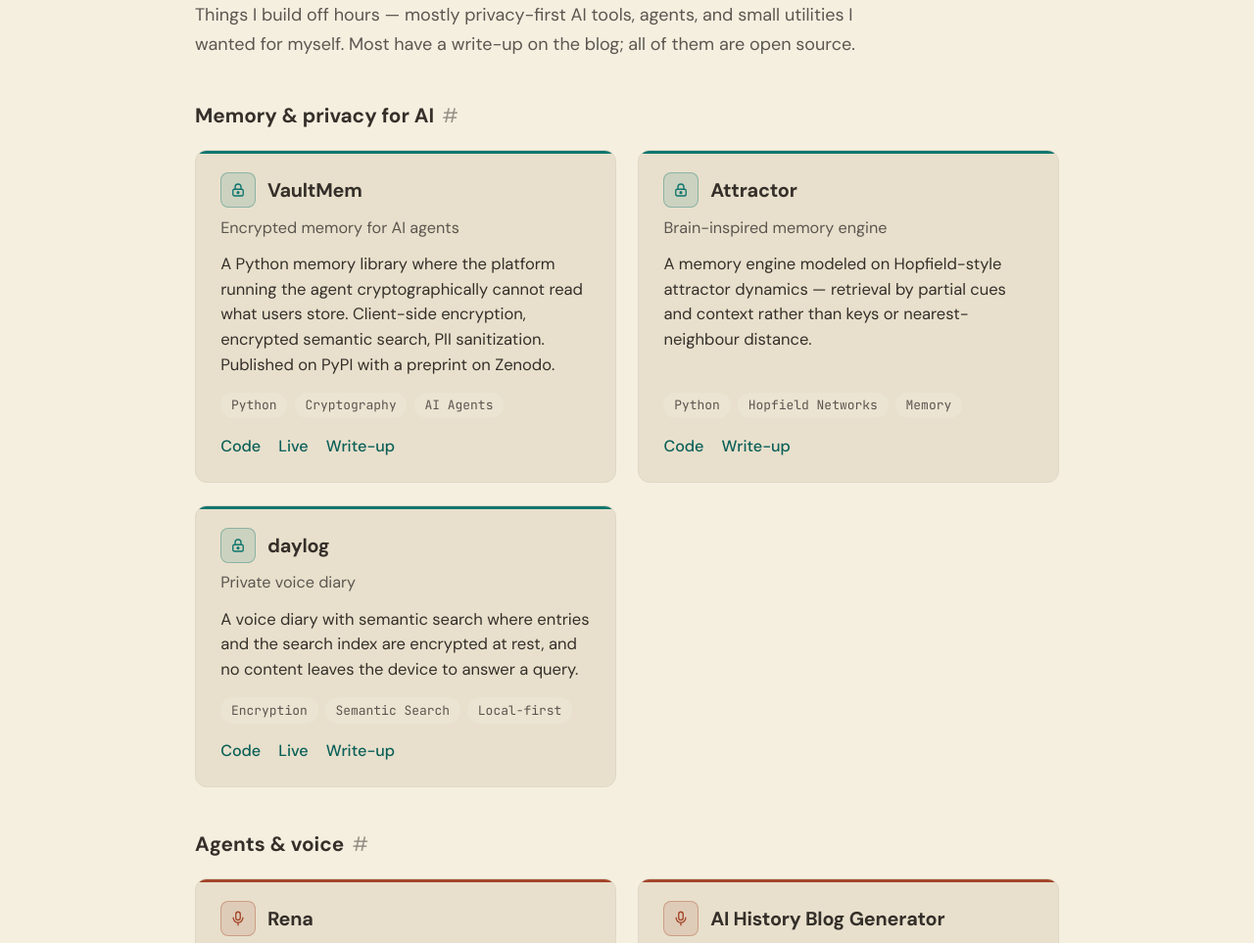
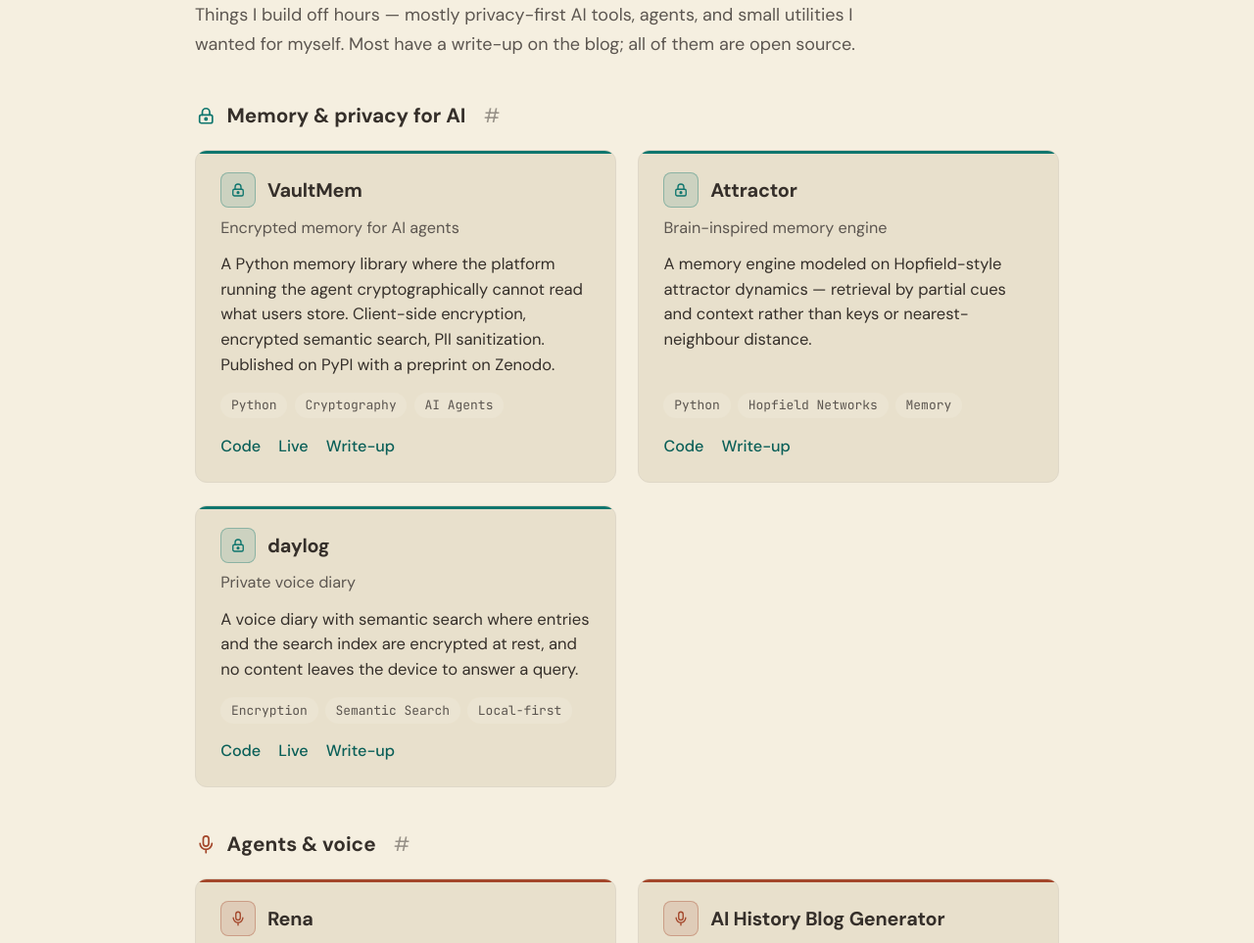
Before and after one commit to aag1091-alt/avinashgosavi.com, a Jekyll site: the page built from projects.md, in a window 1280 px wide and 1400 px high. Shown: the part 251-1214 px from the top of the window at 98% size. Built offline with Jekyll 4.4.1, drawn with Linux system fonts in a browser that asks for light colours.

Commit message:
Design: category icons on /projects headings
Shared _includes/project-icon.html used by project cards and the category
h2s; headings take the category color via data-cat.

Co-Authored-By: Claude <noreply@anthropic.com>

```diff
--- a/_data/changelog.yml
+++ b/_data/changelog.yml
@@ -1,5 +1,9 @@
 # Public changelog shown on /changelog and (latest 3) on the homepage.
 # Newest first. desk: Writing | Design | Engineering
+- date: 2026-10-21
+  desk: Design
+  text: Each category heading on the Projects page now carries the same small icon and color as its project cards.
+  link: /projects/
 - date: 2026-10-21
   desk: Writing
   text: The About page now links the side projects and reading it mentions — VaultMem's encrypted agent memory, daylog's local-first voice diary and the Paper TL;DR series.
--- a/_includes/project-card.html
+++ b/_includes/project-card.html
@@ -1,7 +1,7 @@
 {% assign cat_slug = include.project.category | slugify %}
 <article class="project-card" id="{{ include.project.name | slugify }}" data-cat="{{ cat_slug }}">
   <div class="project-head">
-    <span class="project-icon" aria-hidden="true"><svg viewBox="0 0 24 24" width="18" height="18" fill="none" stroke="currentColor" stroke-width="1.8" stroke-linecap="round" stroke-linejoin="round">{% case cat_slug %}{% when "memory-privacy-for-ai" %}<rect x="5" y="11" width="14" height="9" rx="2"/><path d="M8 11V8a4 4 0 0 1 8 0v3"/><circle cx="12" cy="15.5" r="1.2"/>{% when "agents-voice" %}<rect x="9" y="3" width="6" height="11" rx="3"/><path d="M5.5 11a6.5 6.5 0 0 0 13 0M12 17.5V21"/>{% when "tools-i-wanted-for-myself" %}<path d="M14.5 6.5a4 4 0 0 0-5.3 5.3L4 17l3 3 5.2-5.2a4 4 0 0 0 5.3-5.3l-2.4 2.4-2.6-.4-.4-2.6z"/>{% else %}<path d="M12 3.5l1.9 5.1 5.1 1.9-5.1 1.9L12 17.5l-1.9-5.1L5 10.5l5.1-1.9z"/><path d="M18.5 16v4M16.5 18h4"/>{% endcase %}</svg></span>
+    <span class="project-icon" aria-hidden="true">{% include project-icon.html cat=cat_slug %}</span>
     <div class="project-head-text">
       {% if include.show_category %}<p class="project-kicker">{{ include.project.category }}</p>{% endif %}
       <h3 class="project-name">{{ include.project.name }}</h3>
--- /dev/null
+++ b/_includes/project-icon.html
@@ -0,0 +1,2 @@
+{%- comment -%} Category icon (decorative). Usage: {% include project-icon.html cat="agents-voice" %} {%- endcomment -%}
+<svg viewBox="0 0 24 24" width="18" height="18" fill="none" stroke="currentColor" stroke-width="1.8" stroke-linecap="round" stroke-linejoin="round">{% case include.cat %}{% when "memory-privacy-for-ai" %}<rect x="5" y="11" width="14" height="9" rx="2"/><path d="M8 11V8a4 4 0 0 1 8 0v3"/><circle cx="12" cy="15.5" r="1.2"/>{% when "agents-voice" %}<rect x="9" y="3" width="6" height="11" rx="3"/><path d="M5.5 11a6.5 6.5 0 0 0 13 0M12 17.5V21"/>{% when "tools-i-wanted-for-myself" %}<path d="M14.5 6.5a4 4 0 0 0-5.3 5.3L4 17l3 3 5.2-5.2a4 4 0 0 0 5.3-5.3l-2.4 2.4-2.6-.4-.4-2.6z"/>{% else %}<path d="M12 3.5l1.9 5.1 5.1 1.9-5.1 1.9L12 17.5l-1.9-5.1L5 10.5l5.1-1.9z"/><path d="M18.5 16v4M16.5 18h4"/>{% endcase %}</svg>
--- a/assets/css/style.css
+++ b/assets/css/style.css
@@ -1632,10 +1632,16 @@ body.theme-dark {
   --cat-tools: #b5c47e;
   --cat-fun: #c9a3dc;
 }
-.project-card { position: relative; overflow: hidden; --cat: var(--accent); } /* memory = theme accent */
-.project-card[data-cat="agents-voice"] { --cat: var(--cat-agents); }
-.project-card[data-cat="tools-i-wanted-for-myself"] { --cat: var(--cat-tools); }
-.project-card[data-cat="just-for-fun"] { --cat: var(--cat-fun); }
+.project-card { position: relative; overflow: hidden; }
+.project-card, .project-category { --cat: var(--accent); } /* memory = theme accent */
+[data-cat="agents-voice"] { --cat: var(--cat-agents); }
+[data-cat="tools-i-wanted-for-myself"] { --cat: var(--cat-tools); }
+[data-cat="just-for-fun"] { --cat: var(--cat-fun); }
+/* /projects headings carry the same category icon as their cards, a size smaller */
+.project-category { display: flex; align-items: center; gap: 0.55rem; }
+.project-category-icon { flex: none; display: inline-grid; place-items: center; color: var(--cat); }
+.project-category-icon svg { width: 1.25rem; height: 1.25rem; }
+.project-category .heading-anchor { margin-left: 0; }
 .project-card::before {
   content: "";
   position: absolute;
--- a/projects.md
+++ b/projects.md
@@ -12,7 +12,8 @@ permalink: /projects/
   {% for cat in order %}
   {% assign group = site.data.projects | where: "category", cat %}
   {% if group.size > 0 %}
-  <h2 class="project-category" id="{{ cat | replace: '&', ' and ' | slugify }}">{{ cat }}</h2>
+  {% assign cat_slug = cat | slugify %}
+  <h2 class="project-category" id="{{ cat | replace: '&', ' and ' | slugify }}" data-cat="{{ cat_slug }}"><span class="project-category-icon" aria-hidden="true">{% include project-icon.html cat=cat_slug %}</span>{{ cat }}</h2>
   <div class="project-grid">
     {% for project in group %}
       {% include project-card.html project=project %}
```
